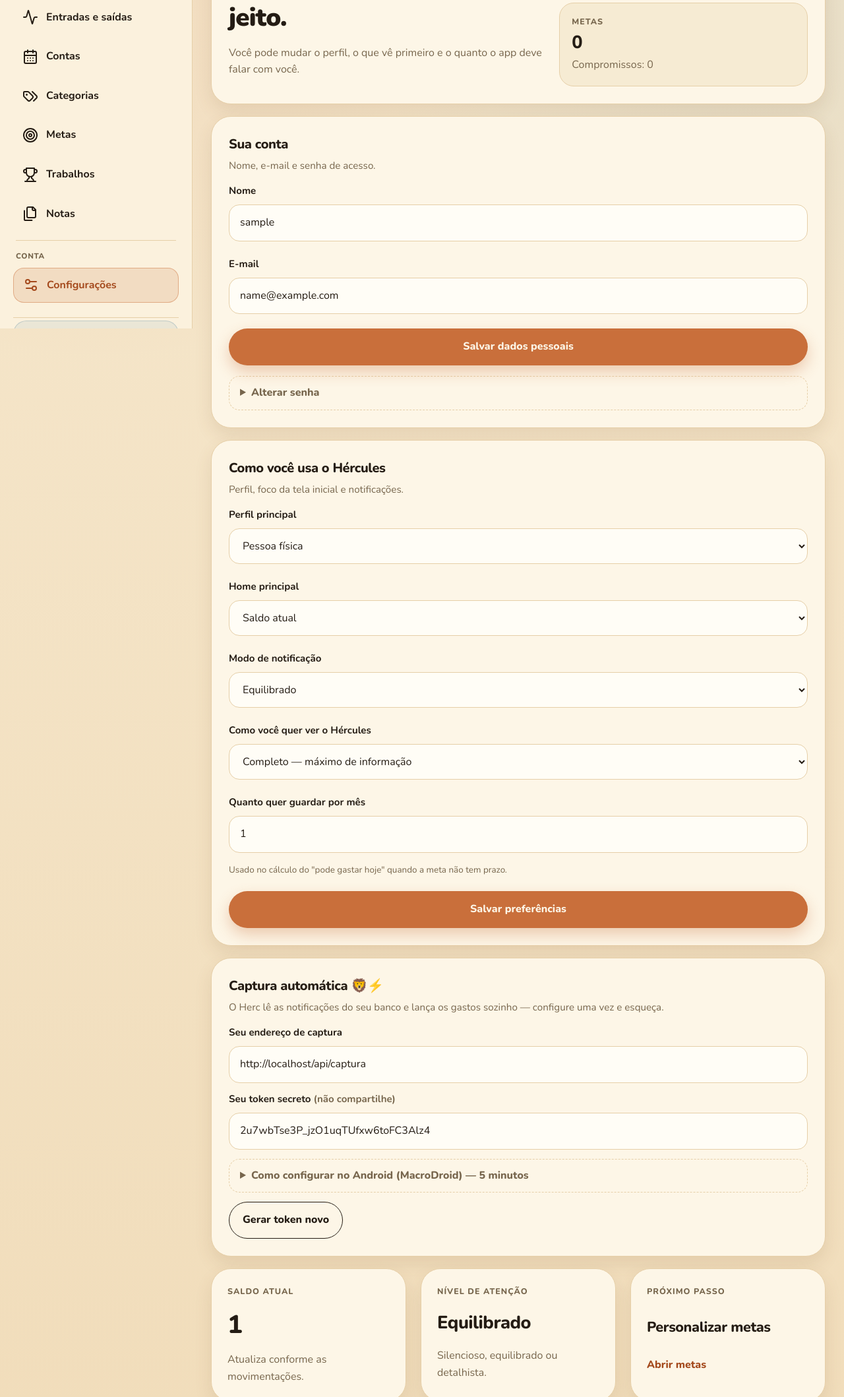
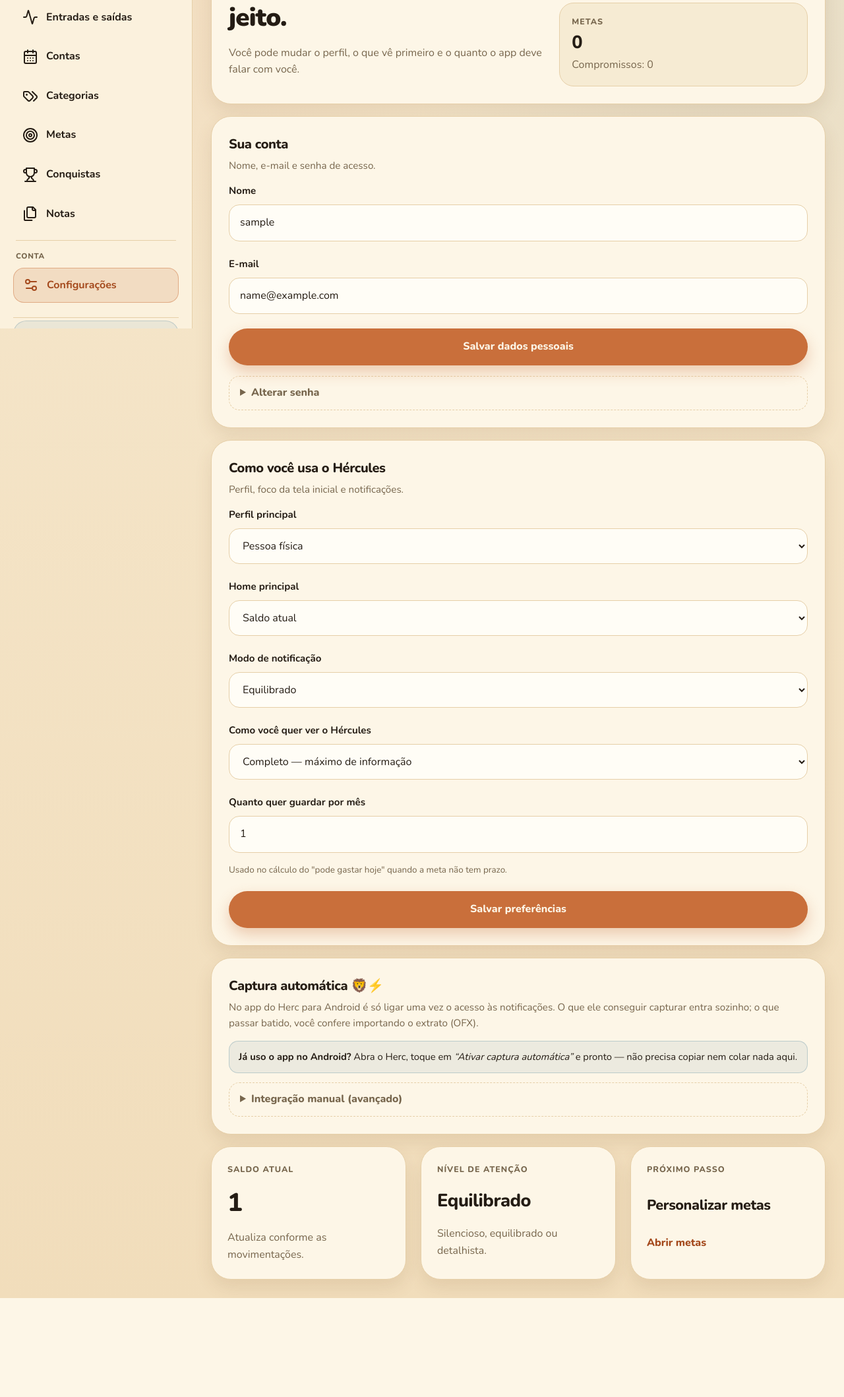
Before and after one commit to rjuan98/Hercules, a Flask app: page /settings in a window 1280 px wide. Shown: the part 302-2420 px from the top of the page at 66% size. After the commit the page ends 2270 px from the top, so only its background shows below. Run offline with Flask 3, Linux system fonts and the light colour scheme; the visitor is signed in with stand-in values (Sample User, id 1); data comes from the database, SQL or seed files in the repository; data that the repository does not hold is empty.

Commit message:
Polir interface: checkbox no visual da marca, Conquistas, Configurações enxuta
Fecha os itens restantes da auditoria de interface:
- Checkbox deixa de ser a caixinha crua do sistema e passa a casar com o
  visual (26px arredondado, marca no primário quando ligado) nos 3 usos:
  cartão de crédito, recorrente e fatura no OFX.
- Menu "Trabalhos" vira "Conquistas" (autoexplicativo para quem não
  construiu o app); a página mantém a temática "Os 12 Trabalhos" ao abrir.
- Configurações: remove a receita obsoleta de MacroDroid (o app Android já
  captura sozinho) e esconde token/endereço/regenerar atrás de um
  "Integração manual (avançado)" fechado — o usuário comum não vê mais
  detalhe técnico. Flash e comentário sem citar MacroDroid.
- Bump de cache do CSS (v10) e do service worker (hercules-v9).

Co-Authored-By: Claude Opus 4.8 <noreply@anthropic.com>

```diff
--- a/app.py
+++ b/app.py
@@ -1960,7 +1960,7 @@ def regenerar_token():
     novo = secrets.token_urlsafe(24)
     with get_db() as db:
         db.execute("UPDATE usuarios SET capture_token = ? WHERE id = ?", (novo, user["id"]))
-    flash("Token novo gerado. Atualize o MacroDroid com ele.")
+    flash("Token novo gerado. Se você usa alguma integração manual, atualize com ele.")
     return redirect(url_for("settings"))
 
 
@@ -2089,7 +2089,7 @@ def delete_goal(goal_id):
 
 
 # ------------------------
-# Captura automática (notificações do banco via app companion Android/MacroDroid)
+# Captura automática (notificações do banco lidas pelo app Android do Herc)
 # ------------------------
 @app.route("/api/token", methods=["POST"])
 def api_token():
--- a/static/sw.js
+++ b/static/sw.js
@@ -1,9 +1,9 @@
 /* Service worker do Hércules
    Estratégia: estáticos em cache-first; páginas em network-first
    (dados financeiros precisam estar atualizados; o cache só segura offline). */
-const CACHE = "hercules-v8";
+const CACHE = "hercules-v9";
 const STATIC_ASSETS = [
-  "/static/styles.css?v=9",
+  "/static/styles.css?v=10",
   "/static/vendor/lucide.min.js",
   "/static/vendor/chart.umd.min.js",
   "/static/herc.svg?v=2",
--- a/templates/base.html
+++ b/templates/base.html
@@ -8,7 +8,7 @@
     <link rel="preconnect" href="https://fonts.googleapis.com">
     <link rel="preconnect" href="https://fonts.gstatic.com" crossorigin>
     <link href="https://fonts.googleapis.com/css2?family=Nunito:wght@400;600;700;800;900&display=swap" rel="stylesheet">
-    <link rel="stylesheet" href="{{ url_for('static', filename='styles.css', v='9') }}">
+    <link rel="stylesheet" href="{{ url_for('static', filename='styles.css', v='10') }}">
     <link rel="icon" type="image/svg+xml" href="{{ url_for('static', filename='herc.svg', v='2') }}">
     <link rel="manifest" href="{{ url_for('static', filename='manifest.webmanifest', v='3') }}">
     <link rel="apple-touch-icon" href="{{ url_for('static', filename='herc-192.png') }}">
@@ -48,7 +48,7 @@
                 <a href="{{ url_for('compromissos') }}" class="menu-link {% if request.path.startswith('/compromissos') %}active{% endif %}"><i data-lucide="calendar-days"></i><span>Contas</span></a>
                 <a href="{{ url_for('categorias') }}" class="menu-link {% if request.path.startswith('/categorias') %}active{% endif %}"><i data-lucide="tags"></i><span>Categorias</span></a>
                 <a href="{{ url_for('metas') }}" class="menu-link {% if request.path.startswith('/metas') %}active{% endif %}"><i data-lucide="target"></i><span>Metas</span></a>
-                <a href="{{ url_for('trabalhos') }}" class="menu-link {% if request.path.startswith('/trabalhos') %}active{% endif %}"><i data-lucide="trophy"></i><span>Trabalhos</span></a>
+                <a href="{{ url_for('trabalhos') }}" class="menu-link {% if request.path.startswith('/trabalhos') %}active{% endif %}"><i data-lucide="trophy"></i><span>Conquistas</span></a>
                 {% endif %}
                 <a href="{{ url_for('listar_notas') }}" class="menu-link {% if request.path.startswith('/notas') %}active{% endif %}"><i data-lucide="files"></i><span>Notas</span></a>
                 {% if perfil in ['mei', 'lojista', 'hibrido'] and not modo_simples %}
--- a/templates/compromissos.html
+++ b/templates/compromissos.html
@@ -41,7 +41,7 @@
         </div>
         <div class="form-group" style="display:flex; align-items:end;">
             <label style="display:flex; align-items:center; gap:10px; margin:0;">
-                <input type="checkbox" name="recorrente" style="width:auto;">
+                <input type="checkbox" name="recorrente">
                 <span>Recorrente</span>
             </label>
         </div>
--- a/templates/importar.html
+++ b/templates/importar.html
@@ -21,7 +21,7 @@
             <input id="arquivo" type="file" name="arquivo" accept=".ofx,.qfx" required>
         </div>
         <label style="display:flex; align-items:center; gap:10px; font-weight:600; cursor:pointer;">
-            <input type="checkbox" name="fatura_cartao" value="1" style="width:auto;">
+            <input type="checkbox" name="fatura_cartao" value="1">
             É a fatura do cartão de crédito (não a conta corrente)
         </label>
         <p class="helper-text" style="margin-top:-8px;">
--- a/templates/nova_transacao.html
+++ b/templates/nova_transacao.html
@@ -53,7 +53,7 @@
 
         <div class="form-group" id="grupoCredito" style="grid-column:1 / -1;">
             <label style="display:flex; align-items:center; gap:10px; font-weight:600; cursor:pointer;">
-                <input type="checkbox" id="noCreditoInput" name="no_credito" value="1" style="width:auto;">
+                <input type="checkbox" id="noCreditoInput" name="no_credito" value="1">
                 Foi no cartão de crédito
             </label>
             <p class="helper-text" style="margin-top:2px;">Não desconta do saldo agora — vira fatura pra pagar depois.</p>
--- a/templates/settings.html
+++ b/templates/settings.html
@@ -126,38 +126,31 @@
 <section class="page-card" style="margin-top:18px;">
     <div class="topbar-copy" style="margin-bottom:14px;">
         <h2 class="topbar-title" style="font-size:1.25rem;">Captura automática 🦁⚡</h2>
-        <p class="topbar-subtitle">O Herc lê as notificações do seu banco e lança os gastos sozinho — configure uma vez e esqueça.</p>
+        <p class="topbar-subtitle">No app do Herc para Android é só ligar uma vez o acesso às notificações. O que ele conseguir capturar entra sozinho; o que passar batido, você confere importando o extrato (OFX).</p>
     </div>
 
-    <div class="form-group">
-        <label>Seu endereço de captura</label>
-        <input type="text" readonly value="{{ capture_url }}" onclick="this.select()">
-    </div>
-    <div class="form-group" style="margin-top:12px;">
-        <label>Seu token secreto <span class="helper-text">(não compartilhe)</span></label>
-        <input type="text" readonly value="{{ capture_token }}" onclick="this.select()">
+    <div class="auth-note">
+        <strong>Já uso o app no Android?</strong> Abra o Herc, toque em <em>“Ativar captura automática”</em> e pronto — não precisa copiar nem colar nada aqui.
     </div>
 
     <details class="form-advanced" style="margin-top:14px;">
-        <summary>Como configurar no Android (MacroDroid) — 5 minutos</summary>
-        <ol style="margin:12px 0 0; padding-left:20px; line-height:1.9;">
-            <li>Instale o <strong>MacroDroid</strong> (grátis na Play Store).</li>
-            <li>Crie um macro → <strong>Gatilho</strong>: "Notificação recebida" → escolha o app do seu banco (ex.: Nubank).</li>
-            <li><strong>Ação</strong>: "Requisição HTTP" → método <strong>POST</strong> → cole o endereço acima.</li>
-            <li>Em "Parâmetros do formulário", adicione dois campos:<br>
-                <code>token</code> = seu token secreto acima<br>
-                <code>texto</code> = <code>[not_title] [not_text]</code> <span class="helper-text">(variáveis do MacroDroid com o conteúdo da notificação)</span></li>
-            <li>Salve e ative. Pronto: comprou, o Herc anota e categoriza sozinho.</li>
-        </ol>
-        <p class="helper-text" style="margin-top:10px;">
-            O que ele não entender cai nas pendências da tela inicial para você confirmar — nada se perde, nada vira bagunça.
+        <summary>Integração manual (avançado)</summary>
+        <p class="helper-text" style="margin:10px 0 14px;">
+            Só é preciso mexer aqui se você for ligar a captura por conta própria (outro app ou automação). No app oficial do Herc isso já é automático.
         </p>
+        <div class="form-group">
+            <label>Endereço de captura</label>
+            <input type="text" readonly value="{{ capture_url }}" onclick="this.select()">
+        </div>
+        <div class="form-group" style="margin-top:12px;">
+            <label>Token secreto <span class="helper-text">(não compartilhe)</span></label>
+            <input type="text" readonly value="{{ capture_token }}" onclick="this.select()">
+        </div>
+        <form method="POST" action="{{ url_for('regenerar_token') }}" style="margin-top:14px;" data-confirm="Gerar um token novo? Qualquer integração manual precisará ser atualizada com ele.">
+            <input type="hidden" name="csrf_token" value="{{ csrf_token() }}">
+            <button type="submit" class="button button-outline">Gerar token novo</button>
+        </form>
     </details>
-
-    <form method="POST" action="{{ url_for('regenerar_token') }}" style="margin-top:14px;" data-confirm="Gerar um token novo? O MacroDroid precisará ser atualizado com ele.">
-        <input type="hidden" name="csrf_token" value="{{ csrf_token() }}">
-        <button type="submit" class="button button-outline">Gerar token novo</button>
-    </form>
 </section>
 
 <section class="metric-grid cols-3" style="margin-top:18px;">
```
Also changed, not shown: static/styles.css (+39 -0 lines).
